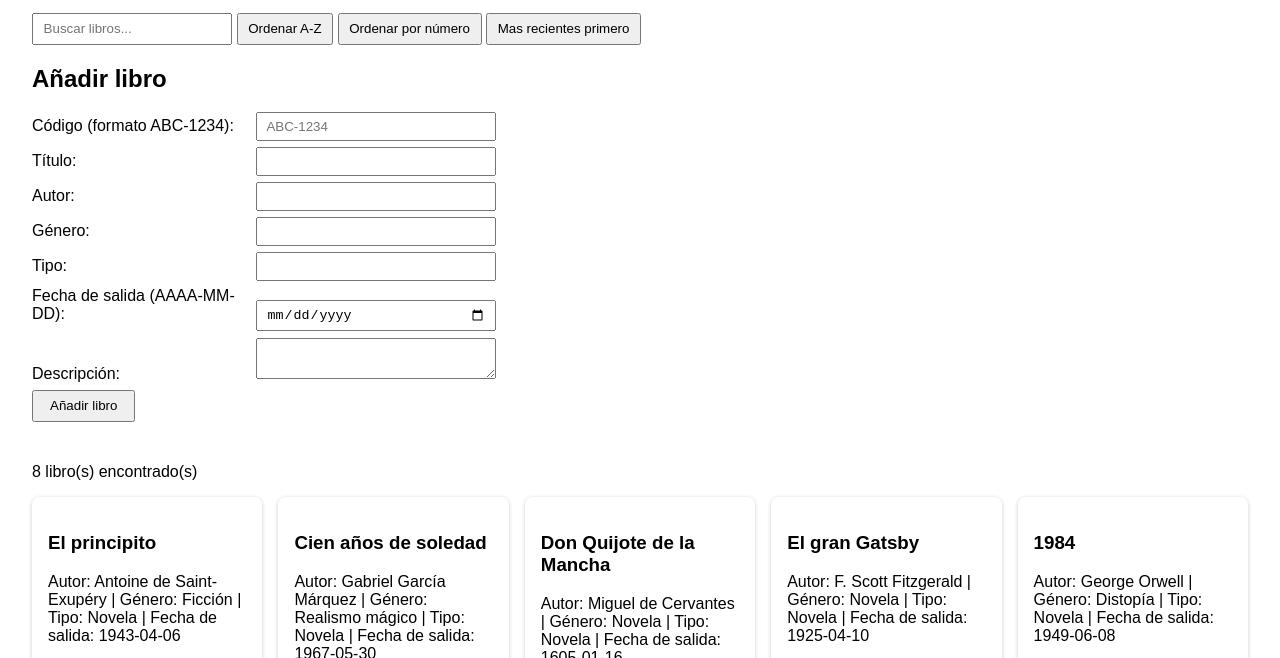
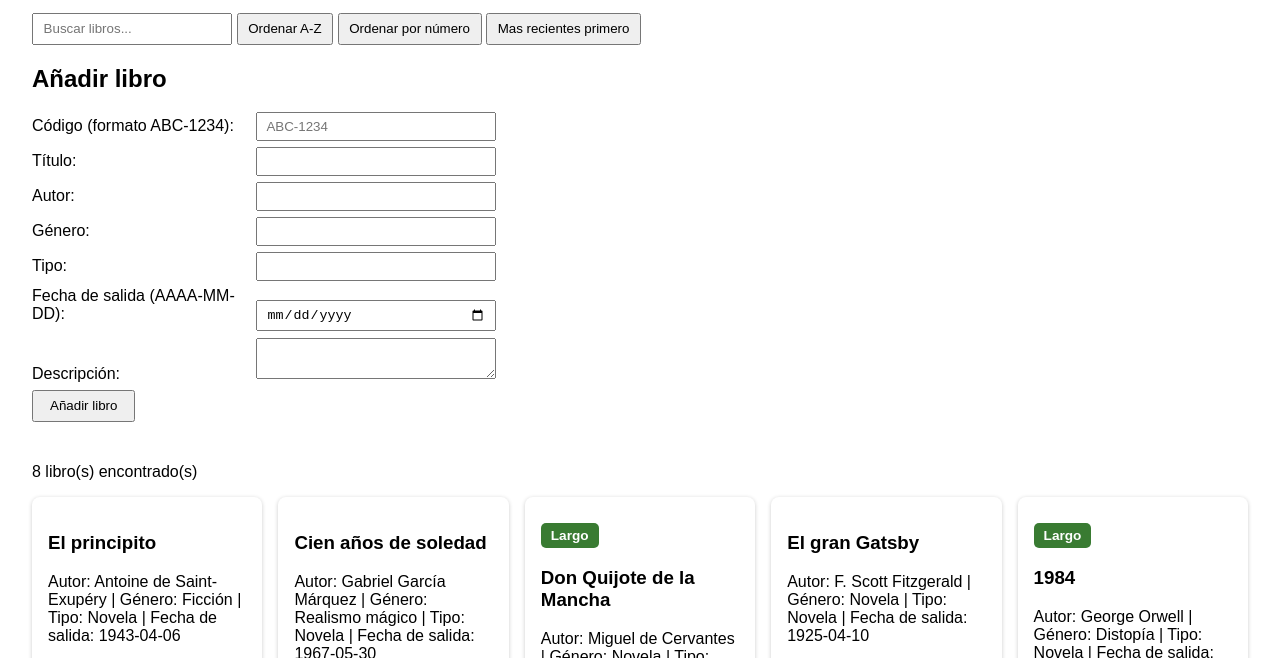
Before and after one commit to vjp-guillermoPL/Biblioteca-AM-GP, a plain HTML site: page index.html in a window 1280 px wide. Shown: the part 101-759 px from the top of the page. Drawn offline with Linux system fonts and the light colour scheme.

Commit message:
Reto 3 parte C

```diff
--- a/css/estilos.css
+++ b/css/estilos.css
@@ -26,3 +26,14 @@ body { font-family: sans-serif; margin: 0 2rem;}
 .anadir button { padding: .4rem 1rem; }
 .validacion { margin-left: .5rem; font-weight: bold; }
 .aviso { margin-top: .5rem; min-height: 1.2rem; }
+
+.etiqueta-largo {
+    display: inline-block;
+    background-color: #397b32;
+    color: white;
+    padding: 5px 10px;
+    border-radius: 5px;
+    font-size: 0.85rem;
+    font-weight: bold;
+    margin-top: 10px;
+}
--- a/js/datos.js
+++ b/js/datos.js
@@ -9,6 +9,7 @@ export const datosLibros = [
         genero: "Ficción",
         tipo: "Novela",
         fechaSalida: "1943-04-06",
+        paginas: 186,
         descripcion: "Un cuento filosófico que narra la historia de un joven príncipe que viaja a través del espacio y aprende lecciones sobre la vida y la naturaleza humana."
     },
     {
@@ -18,6 +19,7 @@ export const datosLibros = [
         genero: "Realismo mágico",
         tipo: "Novela",
         fechaSalida: "1967-05-30",
+        paginas: 296,
         descripcion: "Una obra maestra del realismo mágico que cuenta la historia de la familia Buendía a lo largo de varias generaciones en el pueblo ficticio de Macondo."
     },
     {
@@ -27,6 +29,7 @@ export const datosLibros = [
         genero: "Novela",
         tipo: "Novela",
         fechaSalida: "1605-01-16",
+        paginas: 346,
         descripcion: "Considerada la primera novela moderna, narra las aventuras de Don Quijote y su escudero Sancho Panza."
     },
     {
@@ -36,6 +39,7 @@ export const datosLibros = [
         genero: "Novela",
         tipo: "Novela",
         fechaSalida: "1925-04-10",
+        paginas: 266,
         descripcion: "Una novela que explora la decadencia y el exceso de la sociedad estadounidense durante los años 20, a través de la historia de Jay Gatsby."
     },
     {
@@ -45,6 +49,7 @@ export const datosLibros = [
         genero: "Distopía",
         tipo: "Novela",
         fechaSalida: "1949-06-08",
+        paginas: 321,
         descripcion: "Una novela distópica que explora un futuro totalitario donde el gobierno controla todos los aspectos de la vida."
     },
     {
@@ -54,6 +59,7 @@ export const datosLibros = [
         genero: "Aventura",
         tipo: "Novela",
         fechaSalida: "1851-10-18",
+        paginas: 216,
         descripcion: "Una novela de aventuras que narra la obsesión del capitán Ahab por cazar a la gran ballena blanca."
     },
     {
@@ -63,6 +69,7 @@ export const datosLibros = [
         genero: "Romance",
         tipo: "Novela",
         fechaSalida: "1813-01-28",
+        paginas: 76,
         descripcion: "Una novela romántica sobre Elizabeth Bennet y su relación con el señor Darcy."
     },
     {
@@ -72,6 +79,7 @@ export const datosLibros = [
         genero: "Tragedia",
         tipo: "Obra de teatro",
         fechaSalida: "1597-01-01",
+        paginas: 326,
         descripcion: "Una tragedia romántica que narra la historia de amor entre Romeo y Julieta, dos jóvenes de familias rivales."
     }
 ];
--- a/js/interfaz.js
+++ b/js/interfaz.js
@@ -58,6 +58,16 @@ function crearTarjeta(libro) {
     fecha.classList.add("fecha");
 
     fecha.textContent = libro.fechaTexto;
+
+    if (libro.esLargo(300)) {
+    const etiqueta = document.createElement("span");
+
+    etiqueta.textContent = "Largo";
+
+    etiqueta.classList.add("etiqueta-largo");
+
+    tarjeta.append(etiqueta);
+    }
 
     if (diasDesde(libro.fechaSalida) <= DIAS_RECIENTE) {
         tarjeta.classList.add("reciente");
--- a/js/libro.js
+++ b/js/libro.js
@@ -8,6 +8,8 @@ export class Libro {
         this.tipo = datos.tipo;
         this.fechaSalida = datos.fechaSalida;
         this.descripcion = datos.descripcion || "";
+
+        this.paginas = datos.paginas || 0;
     }
 
     get id() {
@@ -32,4 +34,8 @@ export class Libro {
     descripcionTarjeta() {
         return this.descripcion;
     }
+
+    esLargo(paginasLimite) {
+        return this.paginas > paginasLimite;
+    }
 }
```
